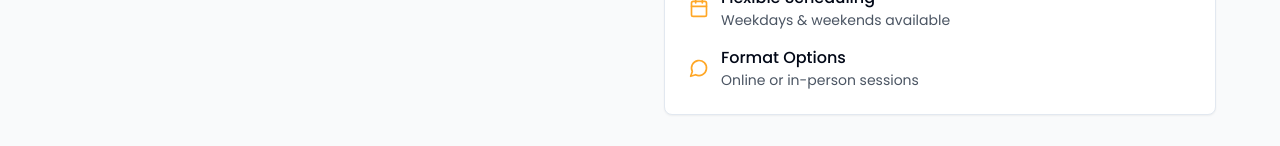
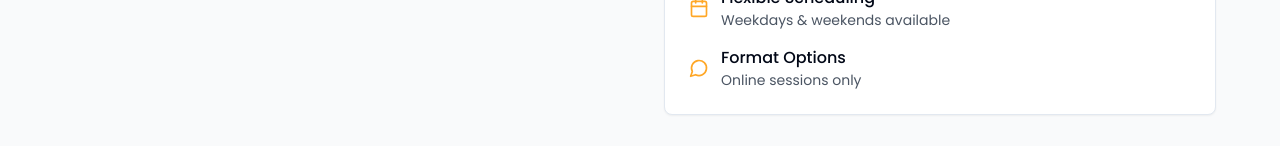
Before and after one commit to Rajthegreat123/Kweku-Online-Study, a React (Vite) app: page /book-session in a window 1280 px wide. Shown: the part 761-907 px from the top of the page. Built offline with nearby package versions, Linux system fonts and the light colour scheme.

Commit message:
Update BookSession.tsx

```diff
--- a/src/pages/BookSession.tsx
+++ b/src/pages/BookSession.tsx
@@ -99,7 +99,7 @@
                     <MessageCircle className="text-kweku-orange mr-3" size={20} />
                     <div>
                       <p className="font-medium">Format Options</p>
-                      <p className="text-sm text-gray-600">Online or in-person sessions</p>
+                      <p className="text-sm text-gray-600">Online sessions only</p>
                     </div>
                   </div>
                 </CardContent>
```
